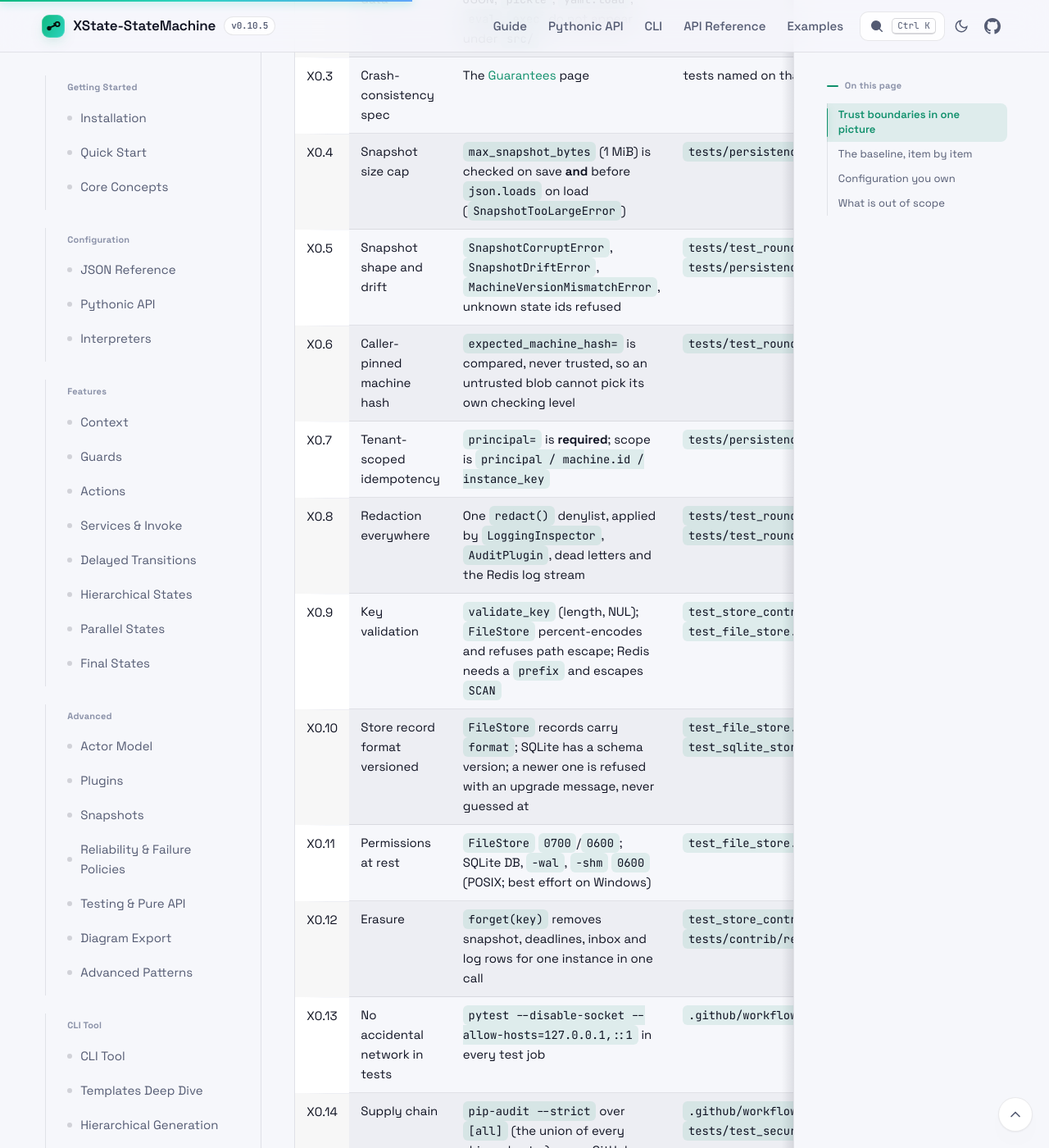
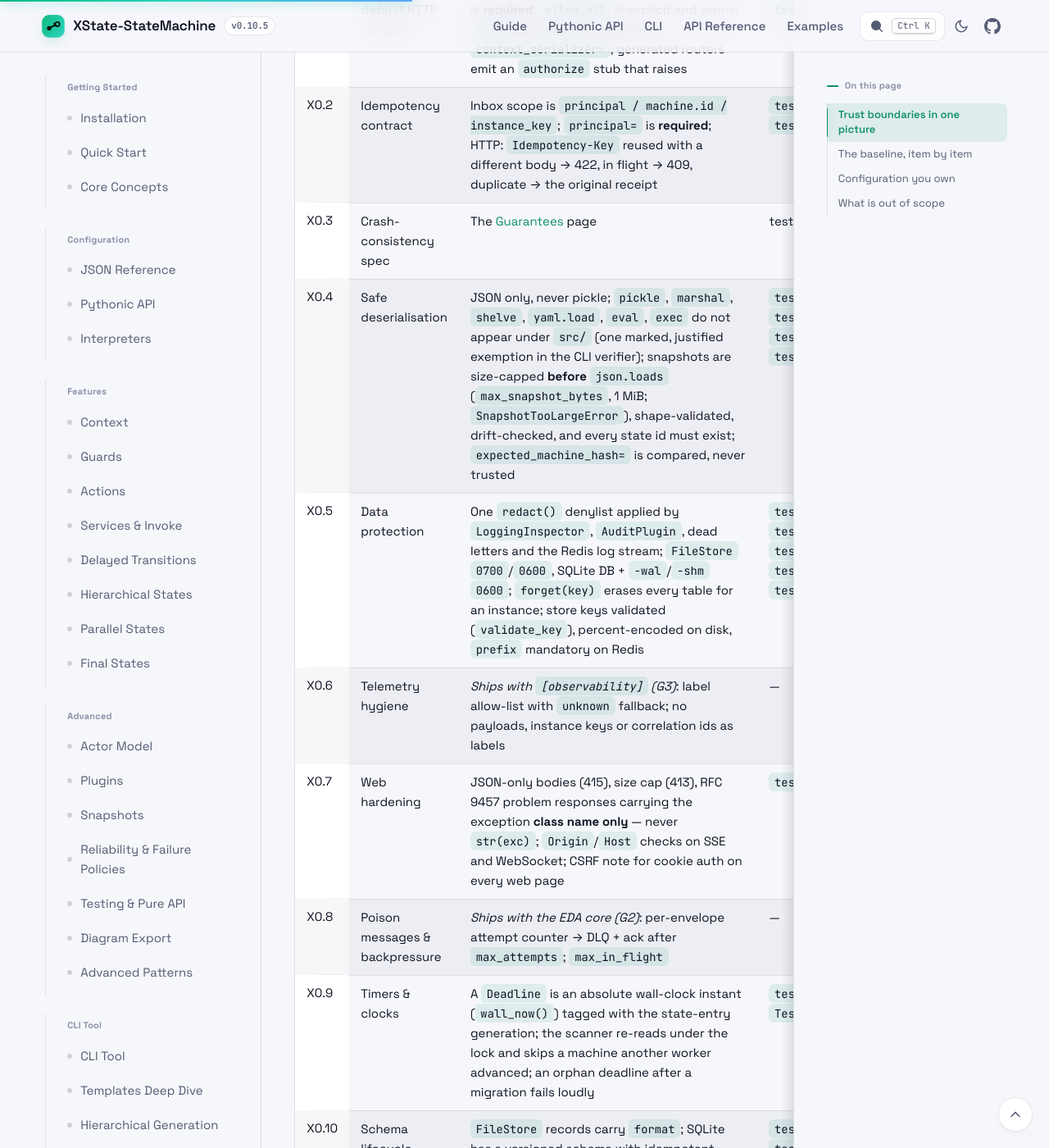
Before and after one commit to basiltt/xstate-statemachine, a Jekyll site: the page built from docs/_guide/security.md, in a window 1280 px wide and 1400 px high, scrolled down 1693 px. Shown: the whole window at 82% size. Built offline with Jekyll 4.4.1, drawn with Linux system fonts in a browser that asks for light colours; some of the changed text lies outside the part shown.

Commit message:
docs(security): align the X0 table with #303's canonical numbering so it matches every Threat-model box; map the web items to their tests
Co-Authored-By: Claude Fable 5 <noreply@anthropic.com>

```diff
--- a/docs/_guide/security.md
+++ b/docs/_guide/security.md
@@ -25,27 +25,29 @@ Solid arrows are code you wrote or chose. Dotted arrows cross the boundary and a
 
 ## The baseline, item by item
 
-Item numbers are those of [#303](https://github.com/basiltt/xstate-statemachine/issues/303). "Evidence" is a test that fails if the property regresses, or the CI job that enforces it.
+Item numbers are those of [#303](https://github.com/basiltt/xstate-statemachine/issues/303) — the same numbers every integration page's **Threat model** box cites. "Evidence" is a test that fails if the property regresses, or the CI job that enforces it. Items whose integration has not shipped yet say so; they are enforced by the group PR that ships it.
 
-| # | Item | What the library does | Evidence |
+| # | Item (#303) | What the library does today | Evidence |
 |:--|:--|:--|:--|
-| X0.1 | Trust model documented | `SECURITY.md` + this page | `tests/test_docs_site.py::TestSecurityBaseline` |
-| X0.2 | No code in data | Snapshots and store records are JSON; `pickle`, `yaml.load`, `eval`, `exec` do not appear under `src/` | `tests/test_security_baseline.py::TestNoUnsafeDeserialisation` |
+| X0.1 | Closed-by-default HTTP surface | `StatechartRegistry.register(authorize=)` is **required**; `allow_all` is explicit and warns; `GET` returns state only unless `context_serializer=`; generated routers emit an `authorize` stub that raises | `tests/contrib/starlette/test_starlette.py::TestHTTP` (403 / warn-once); `tests/contrib/fastapi`, `tests/contrib/litestar` |
+| X0.2 | Idempotency contract | Inbox scope is `principal / machine.id / instance_key`; `principal=` is **required**; HTTP: `Idempotency-Key` reused with a different body → 422, in flight → 409, duplicate → the original receipt | `tests/persistence/test_idempotency.py::TestInboxContract::test_principal_scopes_keys`; `tests/contrib/starlette/test_starlette.py::TestHTTP` |
 | X0.3 | Crash-consistency spec | The [Guarantees](../guarantees/) page | tests named on that page |
-| X0.4 | Snapshot size cap | `max_snapshot_bytes` (1 MiB) is checked on save **and** before `json.loads` on load (`SnapshotTooLargeError`) | `tests/persistence/test_store_contract.py::TestContract::test_size_cap_on_save_and_load` |
-| X0.5 | Snapshot shape and drift | `SnapshotCorruptError`, `SnapshotDriftError`, `MachineVersionMismatchError`, unknown state ids refused | `tests/test_round4_findings.py::TestSnapshotShapeValidation`, `tests/persistence/test_versioning.py` |
-| X0.6 | Caller-pinned machine hash | `expected_machine_hash=` is compared, never trusted, so an untrusted blob cannot pick its own checking level | `tests/test_round9_findings.py::test_expected_machine_hash_is_compared_not_trusted` |
-| X0.7 | Tenant-scoped idempotency | `principal=` is **required**; scope is `principal / machine.id / instance_key` | `tests/persistence/test_idempotency.py::TestInboxContract::test_principal_scopes_keys` |
-| X0.8 | Redaction everywhere | One `redact()` denylist, applied by `LoggingInspector`, `AuditPlugin`, dead letters and the Redis log stream | `tests/test_round4_findings.py::TestLoggingInspectorRedaction`, `tests/test_round5_findings.py::TestRedactionGaps` |
-| X0.9 | Key validation | `validate_key` (length, NUL); `FileStore` percent-encodes and refuses path escape; Redis needs a `prefix` and escapes `SCAN` | `test_store_contract.py::TestContract::test_invalid_keys`, `test_file_store.py::TestKeyEncoding`, `TestPathSafety` |
-| X0.10 | Store record format versioned | `FileStore` records carry `format`; SQLite has a schema version; a newer one is refused with an upgrade message, never guessed at | `test_file_store.py::test_record_carries_format_version_and_refuses_newer`, `test_sqlite_store.py::TestSchema::test_newer_schema_refused` |
-| X0.11 | Permissions at rest | `FileStore` `0700`/`0600`; SQLite DB, `-wal`, `-shm` `0600` (POSIX; best effort on Windows) | `test_file_store.py::test_permissions`, `test_sqlite_store.py::test_db_file_mode_0600` |
-| X0.12 | Erasure | `forget(key)` removes snapshot, deadlines, inbox and log rows for one instance in one call | `test_store_contract.py::TestContract::test_delete_and_forget`, `tests/contrib/redis/test_redis_specific.py::test_forget_leaves_nothing_behind` |
-| X0.13 | No accidental network in tests | `pytest --disable-socket --allow-hosts=127.0.0.1,::1` in every test job | `.github/workflows/ci.yml` (`test`, `coverage`, `contrib`) |
-| X0.14 | Supply chain | `pip-audit --strict` over `[all]` (the union of every shipped extra); every GitHub Action pinned to a commit SHA | `.github/workflows/ci.yml` job **`audit`**; `tests/test_security_baseline.py::TestActionsArePinned` |
-| X0.15 | Core zero-dependency | The core import path touches no third-party module; contrib is lazy | `tests/test_zero_dependency.py`; CI job `core-zero-dep` |
-| X0.16 | Loud failure over silence | Unknown config keys, missing implementations, undeclared events under `strict` all raise | [Reliability](../reliability/) |
-| X0.17 | Every integration page has **Guarantees** and **Threat model** boxes | Template in `docs/_templates/integration-page.md` | `tests/test_docs_site.py::TestIntegrationsSection` |
+| X0.4 | Safe deserialisation | JSON only, never pickle; `pickle`, `marshal`, `shelve`, `yaml.load`, `eval`, `exec` do not appear under `src/` (one marked, justified exemption in the CLI verifier); snapshots are size-capped **before** `json.loads` (`max_snapshot_bytes`, 1 MiB; `SnapshotTooLargeError`), shape-validated, drift-checked, and every state id must exist; `expected_machine_hash=` is compared, never trusted | `tests/test_security_baseline.py::TestNoUnsafeDeserialisation`; `test_store_contract.py::TestContract::test_size_cap_on_save_and_load`; `tests/test_round4_findings.py::TestSnapshotShapeValidation`; `tests/test_round9_findings.py::test_expected_machine_hash_is_compared_not_trusted` |
+| X0.5 | Data protection | One `redact()` denylist applied by `LoggingInspector`, `AuditPlugin`, dead letters and the Redis log stream; `FileStore` `0700`/`0600`, SQLite DB + `-wal`/`-shm` `0600`; `forget(key)` erases every table for an instance; store keys validated (`validate_key`), percent-encoded on disk, `prefix` mandatory on Redis | `tests/test_round4_findings.py::TestLoggingInspectorRedaction`, `tests/test_round5_findings.py::TestRedactionGaps`; `test_file_store.py::test_permissions`, `test_sqlite_store.py::test_db_file_mode_0600`; `test_store_contract.py::TestContract::test_delete_and_forget`, `::test_invalid_keys`; `test_file_store.py::TestKeyEncoding`, `TestPathSafety` |
+| X0.6 | Telemetry hygiene | *Ships with `[observability]` (G3)*: label allow-list with `unknown` fallback; no payloads, instance keys or correlation ids as labels | — |
+| X0.7 | Web hardening | JSON-only bodies (415), size cap (413), RFC 9457 problem responses carrying the exception **class name only** — never `str(exc)`; `Origin`/`Host` checks on SSE and WebSocket; CSRF note for cookie auth on every web page | `tests/contrib/starlette/test_starlette.py::TestHTTP`, `::TestSSE`, `::TestWebSocket` |
+| X0.8 | Poison messages & backpressure | *Ships with the EDA core (G2)*: per-envelope attempt counter → DLQ + ack after `max_attempts`; `max_in_flight` | — |
+| X0.9 | Timers & clocks | A `Deadline` is an absolute wall-clock instant (`wall_now()`) tagged with the state-entry generation; the scanner re-reads under the lock and skips a machine another worker advanced; an orphan deadline after a migration fails loudly | `test_durable_timers.py::TestScanner::test_stale_under_lock_is_skipped`, `TestRestartModes::test_orphan_deadline_after_migration_fails_loudly` |
+| X0.10 | Schema lifecycle | `FileStore` records carry `format`; SQLite has a versioned schema with idempotent upgrades; a **newer** version is refused with an upgrade message, never guessed at; the snapshot layout is versioned (`SNAPSHOT_VERSION`, one `upcast()` per release) | `test_file_store.py::test_record_carries_format_version_and_refuses_newer`, `test_sqlite_store.py::TestSchema::test_newer_schema_refused`, `tests/test_core_prereqs_305.py` |
+| X0.11 | Lifecycle | Graceful shutdown with a bounded drain of in-flight `act()` calls; residents capped (`max_residents`) and idle-evicted; WebSocket heartbeat; `max_connections_per_key`; 100 connect/disconnect cycles leave 0 residents and no stray tasks | `tests/contrib/starlette/test_starlette.py::TestWebSocket`, `::TestResidents` (leak test) |
+| X0.12 | Operability | `health_route()` / `ready_route()` on the registry (503 before start); `DueTimerScanner.last_result`; the `perf` nightly and `benchmarks/budgets.json` | `tests/contrib/starlette/test_starlette.py` (probes); `tests/test_perf_budgets.py` (nightly) |
+| X0.13 | Agent safety | *Ships with `[agents]` (G8)* | — |
+| X0.14 | Supply chain & plugins | Every extra has a lower bound; `pip-audit --strict` over `[all]` (the union of every shipped extra); every GitHub Action pinned to a commit SHA; the core import path touches no third-party module and nothing under `contrib` loads implicitly | `.github/workflows/ci.yml` job **`audit`**; `tests/test_security_baseline.py::TestActionsArePinned`; `tests/test_zero_dependency.py`; `tests/test_import_surface.py`; CI job `core-zero-dep` |
+| X0.15 | Platform | SQLite `busy_timeout`, UNC/network-share detection → warning + `journal_mode=DELETE`; `FileStore` documents itself unsafe on network shares; atomic `os.replace` writes | `test_sqlite_store.py::test_network_path_warns_and_uses_delete_journal`, `::test_locked_database_maps_to_lock_timeout`; `test_file_store.py::TestAtomicWrite` |
+| X0.16 | Test hygiene | Every test job runs `pytest --disable-socket --allow-hosts=127.0.0.1,::1`; timing tests are opt-in (`XSM_PERF=1`) and nightly only | `.github/workflows/ci.yml` (`test`, `coverage`, `contrib`, `perf`) |
+| X0.17 | `SECURITY.md` + boxes | The trust model in `SECURITY.md` and this page; every integration page carries **Guarantees** and **Threat model** boxes from `docs/_templates/integration-page.md` | `tests/test_docs_site.py::TestSecurityBaseline`, `::TestIntegrationsSection` |
+
+Two properties the table folds in rather than numbering separately, because #303 lists them under other items: **loud failure over silence** (unknown config keys, missing implementations, undeclared events under `strict` all raise — see [Reliability](../reliability/)), and the **caller-pinned machine hash** on restore (under X0.4).
 
 ## Configuration you own
 
```
